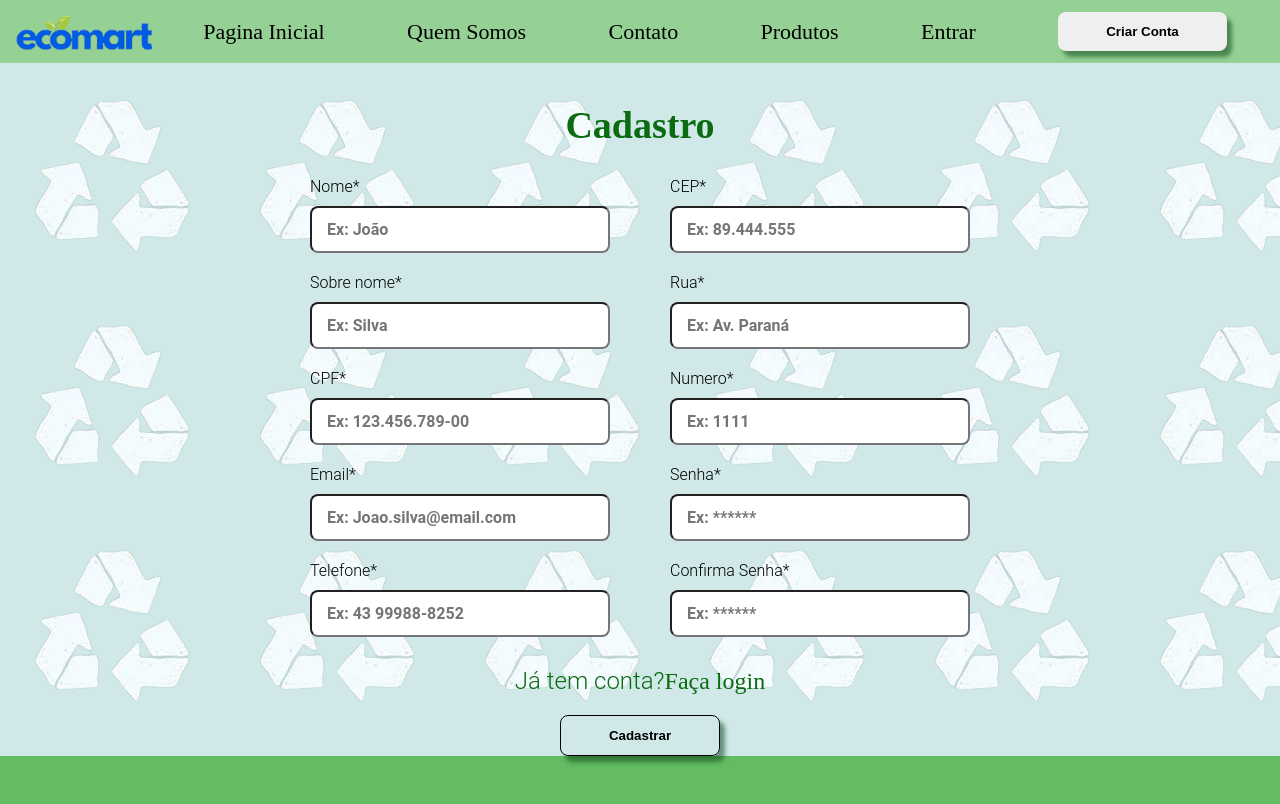
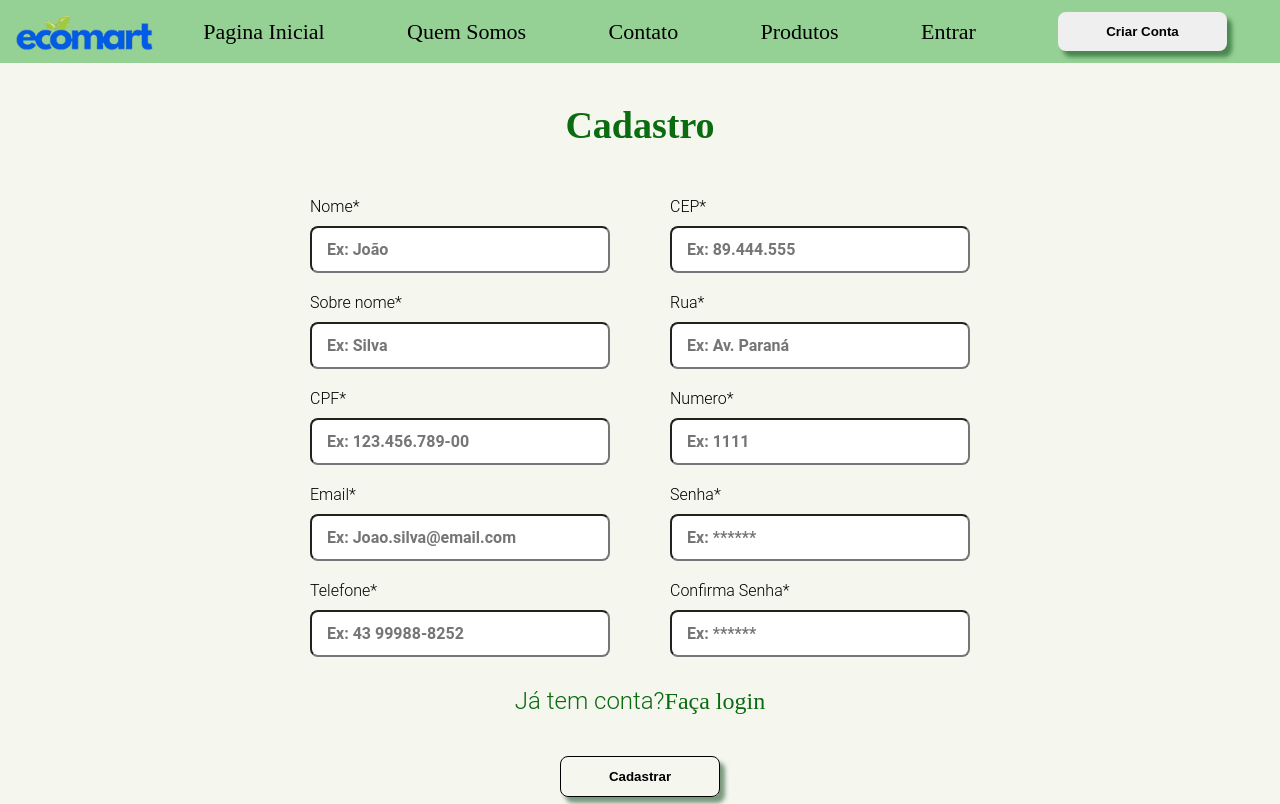
Before and after one commit to Wallace-Lentes/EcoMart, a React (Vite) app: page /Cadastro in a window 1280 px wide. Shown: the top 804 px of the page. Built offline with nearby package versions, Linux system fonts and the light colour scheme.

Commit message:
fix: inclusão de nova fonte de texto, alteração no background de cadastro

```diff
--- a/src/pages/cadastro/cadastro.style.js
+++ b/src/pages/cadastro/cadastro.style.js
@@ -3,8 +3,8 @@ import styled from "styled-components";
 export const StyleCadastro = styled.main`
     display: flex;
     justify-content: center;
-    background: #D0E8E8 url('/transferir.png') fixed;
-
+    font-family: 'Bree Serif', serif;
+    background-color: #F5F6EE;
 
 
 .formCadastro{
@@ -18,7 +18,8 @@ export const StyleCadastro = styled.main`
         display: flex;
         flex-direction: row;
         justify-content: space-around;
-
+        font-family: 'Bree Serif', serif;
+        padding-bottom: 3%;
     }
 }
 
```
